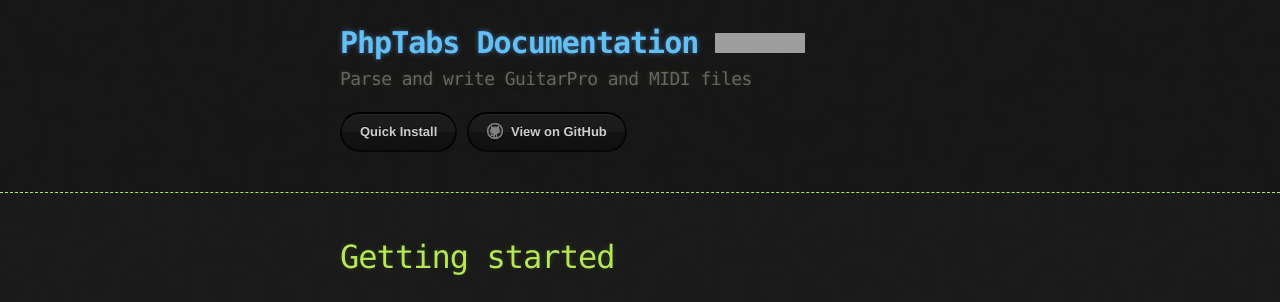
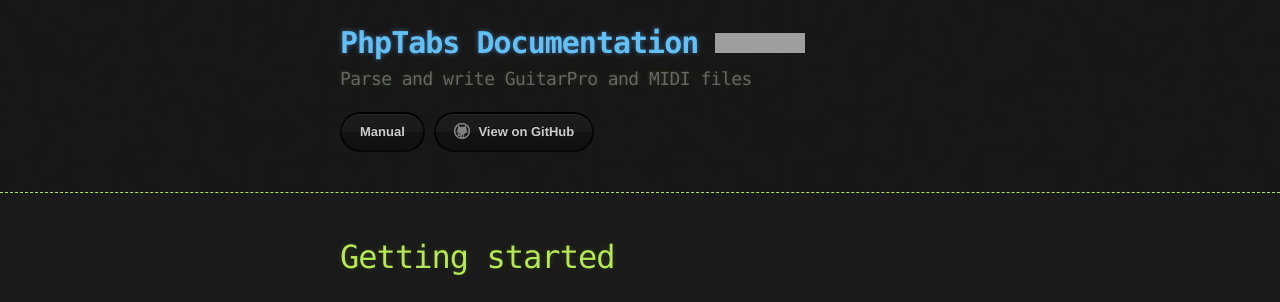
Before and after one commit to stdtabs/stdtabs.github.io, a Jekyll site: the page built from docs/getting-started.md, in a window 1280 px wide. Shown: the top 302 px of the page. Built offline with Jekyll 4.4.1, drawn with Linux system fonts in a browser that asks for light colours; nearby versions of some CDN libraries; our own code applies the rules of GitHub Pages for plain Markdown files; some of the changed text lies outside the part shown; grey boxes are pictures that could not be loaded.

Commit message:
Add a manual link

```diff
--- a/_includes/footer.html
+++ b/_includes/footer.html
@@ -2,9 +2,7 @@
   <footer class="container">
 
     <p>
-      <a href="/">Home</a>
-
-      <a href="/getting-started.html">Getting started</a>
+      <a href="/#documentation">Manual</a>
 
       <a href="https://packagist.org/packages/stdtabs/phptabs" rel="nofollow"><img src="https://poser.pugx.org/stdtabs/phptabs/license.svg" alt="License"></a>
     </p>
--- a/_layouts/default.html
+++ b/_layouts/default.html
@@ -17,7 +17,7 @@
         <h2>{{ site.description }}</h2>
 
         <section id="downloads">
-          <a href="/getting-started.html" class="btn">Quick Install</a>
+          <a href="/#documentation" class="btn">Manual</a>
           <a href="{{ site.github_repository_url }}" class="btn btn-github"><span class="icon"></span>View on GitHub</a>
         </section>
       </div>
```
